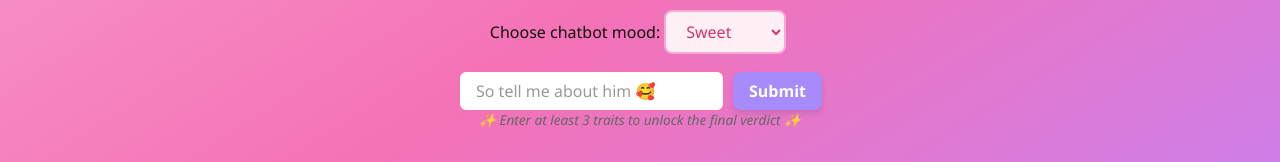
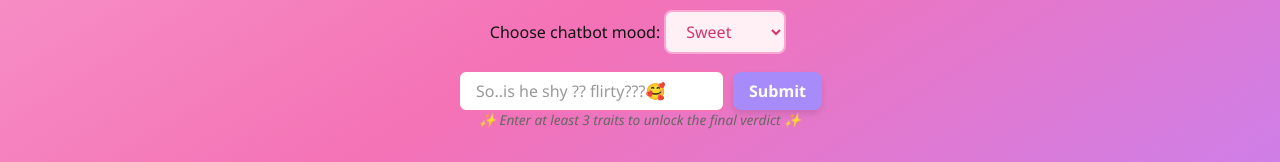
Before and after one commit to Sejal1711/secret-observer, a React (Vite) app: page / in a window 1280 px wide. Shown: the part 408-570 px from the top of the page. Built offline with nearby package versions, Linux system fonts and the light colour scheme.

Commit message:
Update App.jsx

```diff
--- a/src/App.jsx
+++ b/src/App.jsx
@@ -283,7 +283,7 @@ if (keyword && specificResponses[keyword] && specificResponses[keyword][mood]) {
           <input
             value={input}
             onChange={(e) => setInput(e.target.value)}
-            placeholder="So tell me about him 🥰"
+            placeholder="So..is he shy ?? flirty???🥰"
           />
           <button type="submit">Submit</button>
         </form>
```
